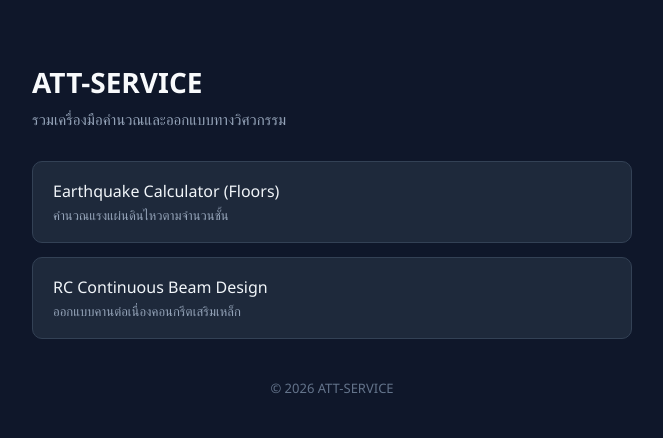
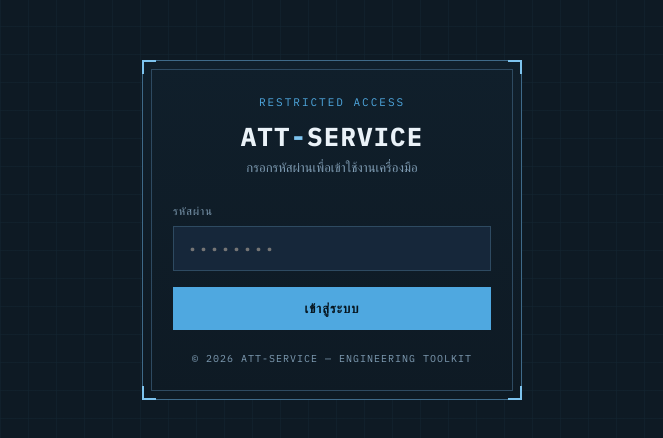
Before and after one commit to leelanun-byte/ATT-SERVICE, a plain HTML site: page index.html in a window 1280 px wide. Shown: the part 170-608 px from the top of the page, without its empty margins (308-971 px from the left). Drawn offline with Linux system fonts and the light colour scheme; a web font is replaced by a local one.

Commit message:
Add files via upload

```diff
--- a/index.html
+++ b/index.html
@@ -3,90 +3,180 @@
 <head>
 <meta charset="UTF-8">
 <meta name="viewport" content="width=device-width, initial-scale=1.0">
-<title>ATT-SERVICE | รวมเครื่องมือคำนวณวิศวกรรม</title>
+<title>ATT-SERVICE | เข้าสู่ระบบ</title>
+<link rel="preconnect" href="https://fonts.googleapis.com">
+<link rel="preconnect" href="https://fonts.gstatic.com" crossorigin>
+<link href="https://fonts.googleapis.com/css2?family=IBM+Plex+Mono:wght@400;500;600;700&family=IBM+Plex+Sans+Thai:wght@400;500;600;700&display=swap" rel="stylesheet">
 <style>
-  * { box-sizing: border-box; margin: 0; padding: 0; }
-  body {
-    font-family: 'Segoe UI', 'Tahoma', sans-serif;
-    background: #0f172a;
-    color: #e2e8f0;
+  :root{
+    --bg: #0e1a24;
+    --bg-grid: #14263380;
+    --panel: #16273a;
+    --line: #2e4a61;
+    --line-strong: #3f6a89;
+    --blue: #4fa8e0;
+    --blue-bright: #7ec4ef;
+    --text: #eaf2f8;
+    --muted: #7f9cb3;
+    --red: #e05c5c;
+  }
+  *{ box-sizing:border-box; margin:0; padding:0; }
+  html,body{ height:100%; }
+  body{
+    font-family:'IBM Plex Sans Thai','IBM Plex Mono',sans-serif;
+    background-color: var(--bg);
+    background-image:
+      linear-gradient(var(--bg-grid) 1px, transparent 1px),
+      linear-gradient(90deg, var(--bg-grid) 1px, transparent 1px);
+    background-size: 28px 28px;
+    color: var(--text);
     min-height: 100vh;
-    display: flex;
-    align-items: center;
-    justify-content: center;
-    padding: 40px 20px;
+    display:flex;
+    align-items:center;
+    justify-content:center;
+    padding: 20px;
   }
-  .container {
-    max-width: 600px;
+  .sheet{
     width: 100%;
+    max-width: 380px;
+    border: 1.5px solid var(--line-strong);
+    background: linear-gradient(180deg, #101f2b 0%, #0e1a24 100%);
+    position: relative;
+    padding: 34px 30px;
   }
-  h1 {
-    font-size: 28px;
+  .sheet::before{
+    content:"";
+    position:absolute; inset:8px;
+    border: 1px solid var(--line);
+    pointer-events:none;
+  }
+  .corner{ position:absolute; width:14px; height:14px; z-index:2; }
+  .corner.tl{ top:-1px; left:-1px; border-top:2px solid var(--blue-bright); border-left:2px solid var(--blue-bright); }
+  .corner.tr{ top:-1px; right:-1px; border-top:2px solid var(--blue-bright); border-right:2px solid var(--blue-bright); }
+  .corner.bl{ bottom:-1px; left:-1px; border-bottom:2px solid var(--blue-bright); border-left:2px solid var(--blue-bright); }
+  .corner.br{ bottom:-1px; right:-1px; border-bottom:2px solid var(--blue-bright); border-right:2px solid var(--blue-bright); }
+
+  .label-row{
+    font-family:'IBM Plex Mono',monospace;
+    font-size: 11px;
+    letter-spacing: 2px;
+    color: var(--blue);
+    text-transform: uppercase;
+    margin-bottom: 10px;
+    text-align:center;
+  }
+  h1{
+    font-family:'IBM Plex Mono',monospace;
+    font-size: 26px;
+    font-weight: 700;
+    letter-spacing: 1px;
+    text-align:center;
+  }
+  h1 span{ color: var(--blue-bright); }
+  .subtitle{
+    color: var(--muted);
+    font-size: 13px;
+    margin-top: 6px;
+    text-align:center;
+    margin-bottom: 28px;
+  }
+  label{
+    display:block;
+    font-family:'IBM Plex Mono',monospace;
+    font-size: 11px;
+    letter-spacing: 1px;
+    color: var(--muted);
+    text-transform: uppercase;
     margin-bottom: 8px;
-    color: #f8fafc;
   }
-  p.subtitle {
-    color: #94a3b8;
-    margin-bottom: 32px;
+  #pw{
+    width:100%;
+    background: var(--panel);
+    border: 1px solid var(--line);
+    color: var(--text);
+    font-family:'IBM Plex Mono',monospace;
     font-size: 15px;
+    letter-spacing: 2px;
+    padding: 12px 14px;
+    outline:none;
+    transition: border-color .15s;
   }
-  .link-list {
-    list-style: none;
-    display: flex;
-    flex-direction: column;
-    gap: 14px;
+  #pw:focus{ border-color: var(--blue); }
+  button{
+    width:100%;
+    margin-top: 16px;
+    background: var(--blue);
+    border: 1px solid var(--blue);
+    color: #06141d;
+    font-family:'IBM Plex Mono',monospace;
+    font-weight: 700;
+    letter-spacing: 1px;
+    text-transform: uppercase;
+    font-size: 13px;
+    padding: 12px;
+    cursor:pointer;
+    transition: background .15s;
   }
-  .link-list a {
-    display: block;
-    background: #1e293b;
-    border: 1px solid #334155;
-    border-radius: 10px;
-    padding: 18px 20px;
-    color: #f1f5f9;
-    text-decoration: none;
-    font-size: 16px;
-    font-weight: 500;
-    transition: background 0.15s, border-color 0.15s, transform 0.1s;
+  button:hover{ background: var(--blue-bright); border-color: var(--blue-bright); }
+  .error{
+    color: var(--red);
+    font-family:'IBM Plex Mono',monospace;
+    font-size: 12px;
+    text-align:center;
+    margin-top: 14px;
+    display:none;
   }
-  .link-list a:hover {
-    background: #273449;
-    border-color: #64748b;
-    transform: translateX(4px);
-  }
-  .link-list a span.desc {
-    display: block;
-    font-size: 13px;
-    color: #94a3b8;
-    font-weight: 400;
-    margin-top: 4px;
-  }
-  footer {
-    margin-top: 40px;
-    text-align: center;
-    color: #64748b;
-    font-size: 13px;
+  .error.show{ display:block; }
+  footer{
+    text-align:center;
+    padding-top: 22px;
+    font-family:'IBM Plex Mono',monospace;
+    font-size: 10px;
+    color: var(--muted);
+    letter-spacing: 1px;
   }
 </style>
 </head>
 <body>
-  <div class="container">
-    <h1>ATT-SERVICE</h1>
-    <p class="subtitle">รวมเครื่องมือคำนวณและออกแบบทางวิศวกรรม</p>
-    <ul class="link-list">
-      <li>
-        <a href="Earthquake%20Calculator%20(Floors).html">
-          Earthquake Calculator (Floors)
-          <span class="desc">คำนวณแรงแผ่นดินไหวตามจำนวนชั้น</span>
-        </a>
-      </li>
-      <li>
-        <a href="RC%20Continuous%20Beam%20Design.html">
-          RC Continuous Beam Design
-          <span class="desc">ออกแบบคานต่อเนื่องคอนกรีตเสริมเหล็ก</span>
-        </a>
-      </li>
-    </ul>
-    <footer>© 2026 ATT-SERVICE</footer>
+  <div class="sheet">
+    <div class="corner tl"></div><div class="corner tr"></div>
+    <div class="corner bl"></div><div class="corner br"></div>
+
+    <div class="label-row">RESTRICTED ACCESS</div>
+    <h1>ATT<span>-</span>SERVICE</h1>
+    <div class="subtitle">กรอกรหัสผ่านเพื่อเข้าใช้งานเครื่องมือ</div>
+
+    <label for="pw">รหัสผ่าน</label>
+    <input id="pw" type="password" placeholder="••••••••" autocomplete="off">
+    <button id="enter">เข้าสู่ระบบ</button>
+    <div class="error" id="err">รหัสผ่านไม่ถูกต้อง ลองใหม่อีกครั้ง</div>
+
+    <footer>© 2026 ATT-SERVICE — ENGINEERING TOOLKIT</footer>
   </div>
+
+<script>
+  const PW_HASH = "b5d56b4d52b95b7e27907fe90660b107a79e6a9f7ae18a39b0f448a649722f53";
+
+  async function sha256(text){
+    const buf = await crypto.subtle.digest('SHA-256', new TextEncoder().encode(text));
+    return Array.from(new Uint8Array(buf)).map(b => b.toString(16).padStart(2,'0')).join('');
+  }
+
+  async function tryLogin(){
+    const val = document.getElementById('pw').value;
+    const hash = await sha256(val);
+    if(hash === PW_HASH){
+      sessionStorage.setItem('att_auth','1');
+      window.location.href = 'portal.html';
+    } else {
+      document.getElementById('err').classList.add('show');
+    }
+  }
+
+  document.getElementById('enter').addEventListener('click', tryLogin);
+  document.getElementById('pw').addEventListener('keydown', (e) => {
+    if(e.key === 'Enter') tryLogin();
+  });
+</script>
 </body>
 </html>
```
Also changed, not shown: portal.html (added, +342 -0 lines).
